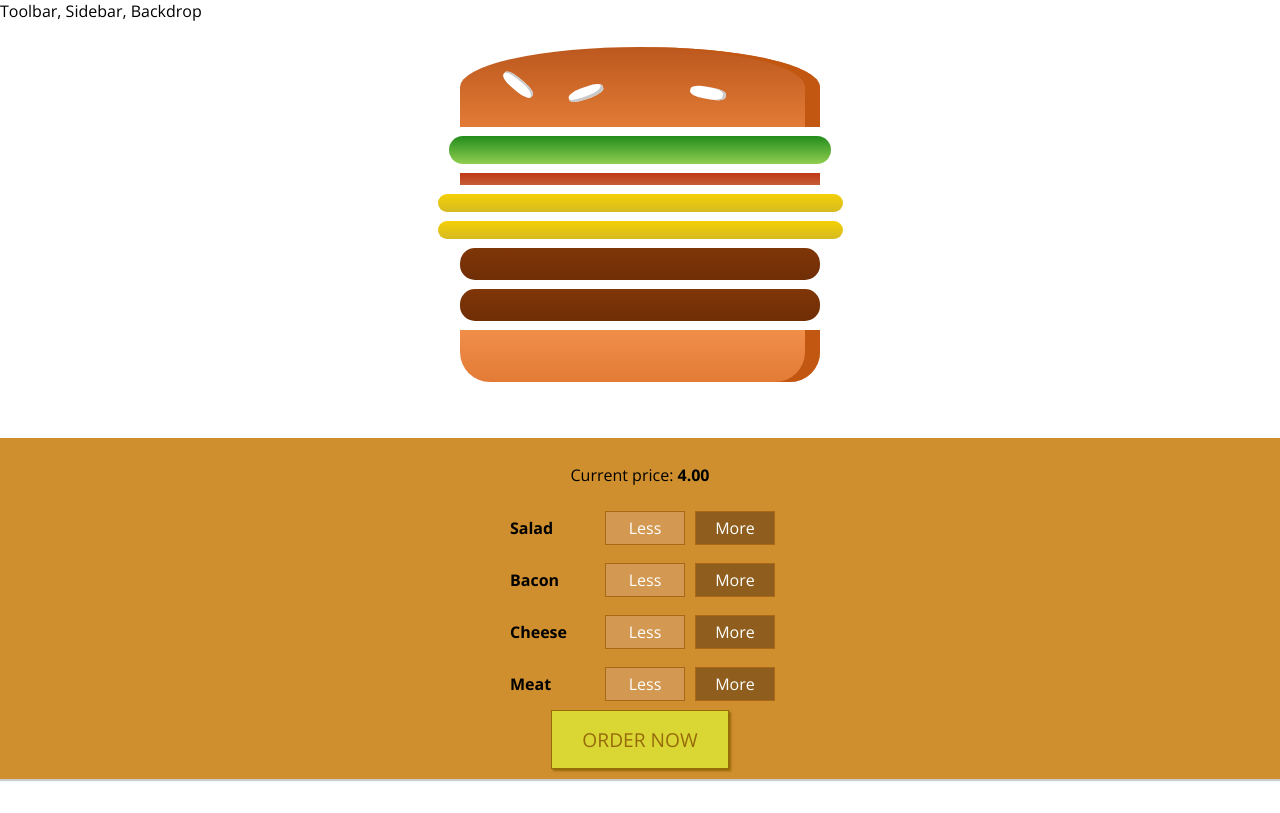
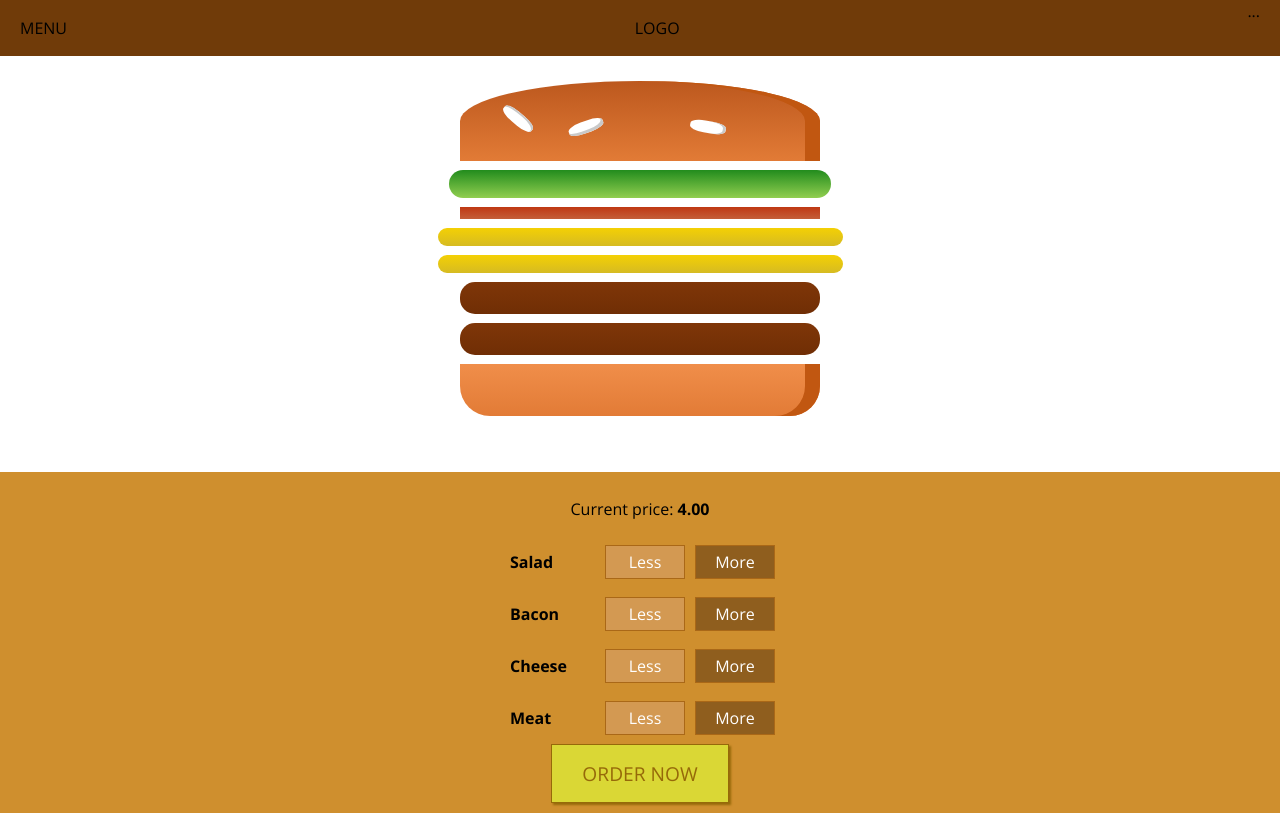
Before and after one commit to SergeyKosarchuk/burger-builder, a React (Create React App) app: page / in a window 1280 px wide. Built offline with nearby package versions, Linux system fonts and the light colour scheme.

Commit message:
Add toolbar

```diff
--- a/src/components/Layout/Layout.js
+++ b/src/components/Layout/Layout.js
@@ -1,14 +1,15 @@
 import React from 'react';
 import styled from 'styled-components';
+import Toolbar from '../UI/Navigation/Toolbar/Toolbar';
 
 const Main = styled.main`
-    margin-top: 16px;
+    margin-top: 72px;
 `;
 
 export default function Layout( props ){
     return (
         <>
-            <div>Toolbar, Sidebar, Backdrop</div>
+            <Toolbar />
             <Main>
                 {props.children}
             </Main>
--- /dev/null
+++ b/src/components/UI/Navigation/Toolbar/Toolbar.js
@@ -0,0 +1,31 @@
+import React from 'react';
+import styled from 'styled-components';
+
+const Toolbar = styled.header`
+    height: 56px;
+    width: 100%;
+    position: fixed;
+    top: 0;
+    left: 0;
+    background-color: #703B09;
+    display: flex;
+    justify-content: space-between;
+    align-items: center;
+    padding: 0 20px;
+    box-sizing: border-box;
+    z-index:  90;
+`;
+
+const Nav = styled.nav`
+    height: 100%;
+`;
+
+export default function  toolbar (props) {
+    return (
+        <Toolbar>
+            <div>MENU</div>
+            <div>LOGO</div>
+            <Nav>...</Nav>
+        </Toolbar>
+    );
+}
```
